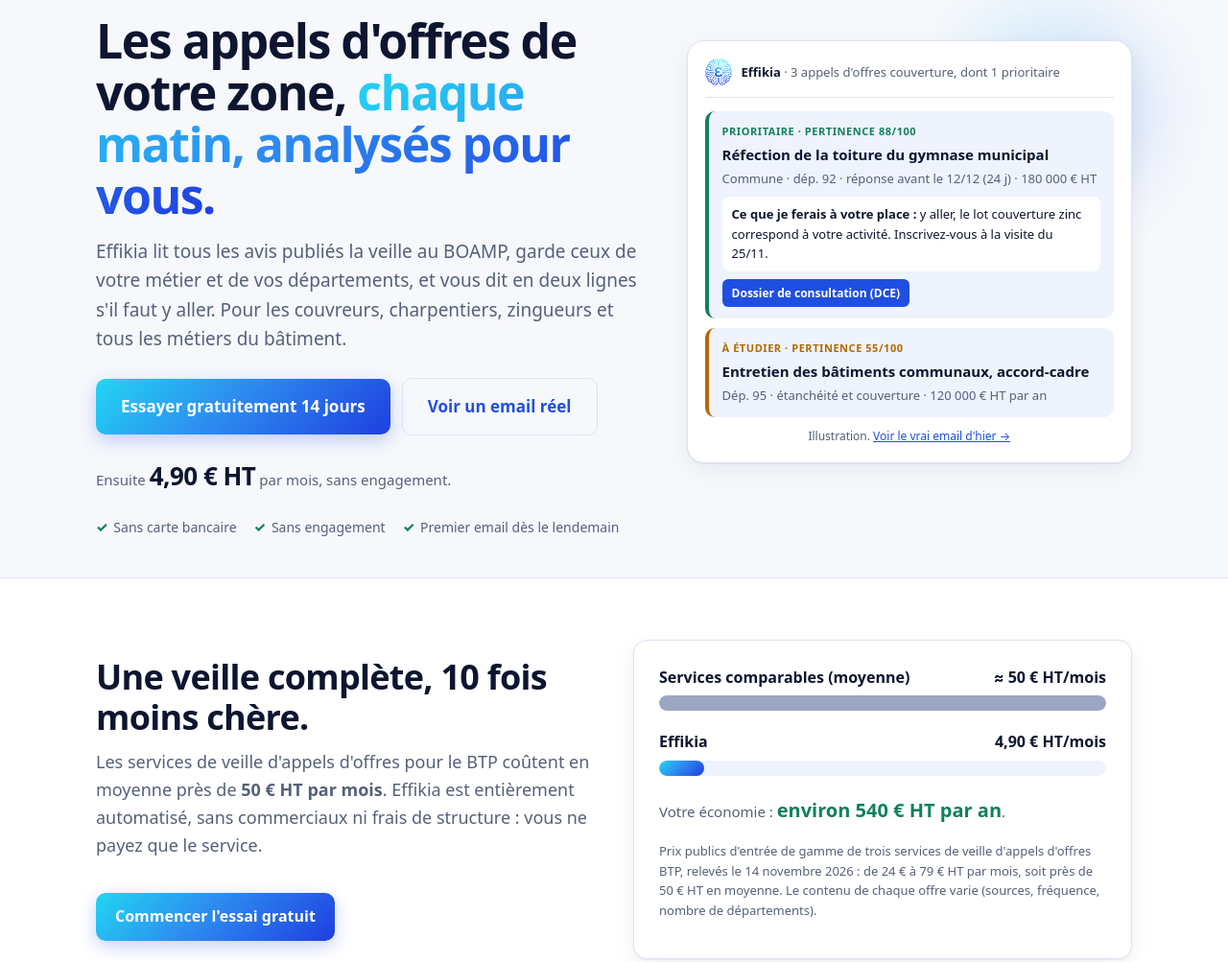
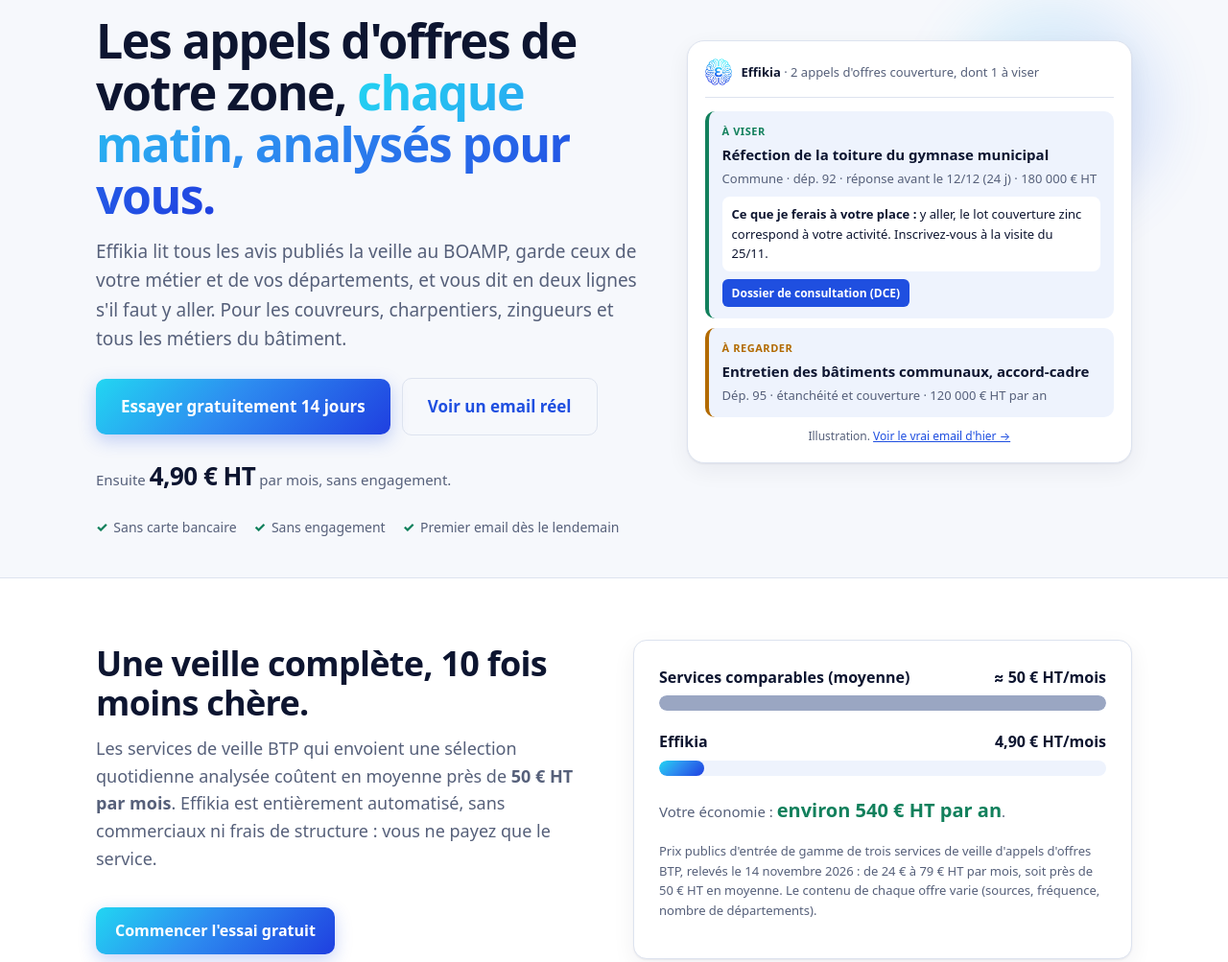
Before and after one commit to Effikia/effikia.github.io, a plain HTML site: page index.html in a window 1280 px wide. Shown: the part 169-1172 px from the top of the page at 96% size. Drawn offline with Linux system fonts and the light colour scheme.

Commit message:
Catégories À viser / À regarder, FAQ « Puis-je choisir ce que je reçois ? », comparaison de prix précisée
Co-Authored-By: Claude Opus 5.5 <noreply@anthropic.com>
Claude-Session: https://claude.ai/code/session_016Vifqh2jYq1aWxfLqPoAoK

```diff
--- a/index.html
+++ b/index.html
@@ -44,16 +44,16 @@
       </ul>
     </div>
     <div class="mock" aria-label="Aperçu d'un email du matin (illustration)">
-      <div class="mock-head"><img src="img/logo-96.png" alt=""><div><b>Effikia</b> · 3 appels d'offres couverture, dont 1 prioritaire</div></div>
+      <div class="mock-head"><img src="img/logo-96.png" alt=""><div><b>Effikia</b> · 2 appels d'offres couverture, dont 1 à viser</div></div>
       <div class="tender">
-        <div class="tag">PRIORITAIRE · PERTINENCE 88/100</div>
+        <div class="tag">À VISER</div>
         <div class="t">Réfection de la toiture du gymnase municipal</div>
         <div class="m">Commune · dép. 92 · réponse avant le 12/12 (24 j) · 180&nbsp;000&nbsp;€&nbsp;HT</div>
         <div class="advice"><b>Ce que je ferais à votre place :</b> y aller, le lot couverture zinc correspond à votre activité. Inscrivez-vous à la visite du 25/11.</div>
         <span class="dce">Dossier de consultation (DCE)</span>
       </div>
       <div class="tender warn">
-        <div class="tag">À ÉTUDIER · PERTINENCE 55/100</div>
+        <div class="tag">À REGARDER</div>
         <div class="t">Entretien des bâtiments communaux, accord-cadre</div>
         <div class="m">Dép. 95 · étanchéité et couverture · 120&nbsp;000&nbsp;€&nbsp;HT par an</div>
       </div>
@@ -66,7 +66,7 @@
   <div class="wrap compare">
     <div>
       <h2>Une veille complète, 10 fois moins chère.</h2>
-      <p class="section-lead">Les services de veille d'appels d'offres pour le BTP coûtent en moyenne près de <strong>50&nbsp;€&nbsp;HT par mois</strong>. Effikia est entièrement automatisé, sans commerciaux ni frais de structure : vous ne payez que le service.</p>
+      <p class="section-lead">Les services de veille BTP qui envoient une sélection quotidienne analysée coûtent en moyenne près de <strong>50&nbsp;€&nbsp;HT par mois</strong>. Effikia est entièrement automatisé, sans commerciaux ni frais de structure : vous ne payez que le service.</p>
       <a class="btn" href="essai.html">Commencer l'essai gratuit</a>
     </div>
     <div class="bars">
@@ -109,10 +109,10 @@
       <div class="card"><div class="ico">📂</div><h3>Le lien vers le DCE</h3><p>Accès direct au dossier de consultation, sans chercher sur la plateforme de l'acheteur.</p></div>
       <div class="card"><div class="ico">💶</div><h3>Le montant estimé</h3><p>Quand l'acheteur l'indique, pour juger tout de suite si le marché est à votre taille.</p></div>
       <div class="card"><div class="ico">💡</div><h3>Un conseil concret</h3><p>« Ce que je ferais à votre place » : y aller ou non, la visite à réserver, la pièce à préparer.</p></div>
+      <div class="card"><div class="ico">🎯</div><h3>Des catégories claires</h3><p>« À viser » ou « À regarder » plutôt qu'une note abstraite. Vous choisissez ce que vous recevez.</p></div>
       <div class="card"><div class="ico">✅</div><h3>Les exigences vérifiées</h3><p>Qualifications, références, visite obligatoire : comparées à votre profil, avec ce qui reste à vérifier.</p></div>
       <div class="card"><div class="ico">⏰</div><h3>Des rappels</h3><p>7 jours puis 2 jours avant la date limite des marchés retenus, pour ne rien laisser passer.</p></div>
-      <div class="card"><div class="ico">🔁</div><h3>Les changements signalés</h3><p>Date limite repoussée, critères modifiés, marché annulé : vous êtes prévenu.</p></div>
-      <div class="card"><div class="ico">🧹</div><h3>Zéro doublon</h3><p>Un marché republié n'est jamais renvoyé deux fois. Seul le nouveau arrive.</p></div>
+      <div class="card"><div class="ico">🔁</div><h3>Les changements signalés</h3><p>Date limite repoussée, critères modifiés, marché annulé : vous êtes prévenu. Et jamais de doublon.</p></div>
     </div>
     <p class="center" style="margin-top:28px"><a class="btn ghost" href="exemple.html">Voir un email réel d'Effikia →</a></p>
   </div>
@@ -166,6 +166,7 @@
     <p class="section-lead center">Une autre question ? Écrivez à <a href="mailto:contact@effikia.fr">contact@effikia.fr</a>.</p>
     <details><summary>En quoi est-ce différent d'une alerte gratuite du BOAMP ?</summary><p>Une alerte gratuite envoie tout ce qui contient un mot-clé, y compris les marchés hors de votre zone, trop gros ou sans rapport avec votre métier. Effikia lit chaque avis, écarte ce qui ne vous concerne pas, et vous explique pourquoi les autres valent le coup, avec le lien vers le dossier et ce qu'il faut préparer.</p></details>
     <details><summary>Quels métiers et quelles zones ?</summary><p>Effikia est spécialisé dans la couverture, la charpente et la zinguerie, et couvre aussi le bâtiment tous métiers. Vous choisissez jusqu'à 15 départements, en France métropolitaine et dans les départements d'outre-mer.</p></details>
+    <details><summary>Puis-je choisir ce que je reçois ?</summary><p>Oui. Chaque marché est classé « À viser » (votre métier, votre zone, votre taille), « À regarder » (intéressant mais à vérifier) ou « Pour information » (votre métier n'y est qu'une petite partie, ou seulement en sous-traitance). Par défaut, vous recevez les deux premières catégories ; le lien « Modifier » en bas de chaque email permet de changer ce choix, ainsi que vos départements et votre activité.</p></details>
     <details><summary>D'où viennent les appels d'offres ?</summary><p>Du BOAMP, le Bulletin officiel des annonces des marchés publics, où sont publiés les marchés publics à partir de 90&nbsp;000&nbsp;€ HT ainsi que de nombreux marchés plus petits. Ce sont des données publiques de la DILA.</p></details>
     <details><summary>L'essai gratuit est-il vraiment sans engagement ?</summary><p>Oui. Aucune carte bancaire n'est demandée. Deux jours avant la fin, vous recevez un bilan de votre essai. Si vous ne souhaitez pas continuer, il n'y a rien à faire : les envois s'arrêtent d'eux-mêmes.</p></details>
     <details><summary>Comment résilier ?</summary><p>À tout moment : le lien « Me désabonner » en bas de chaque email prépare la demande, il suffit de l'envoyer. Les abonnés peuvent aussi résilier depuis leur espace de gestion d'abonnement. La résiliation prend effet à la fin de la période déjà payée.</p></details>
```
